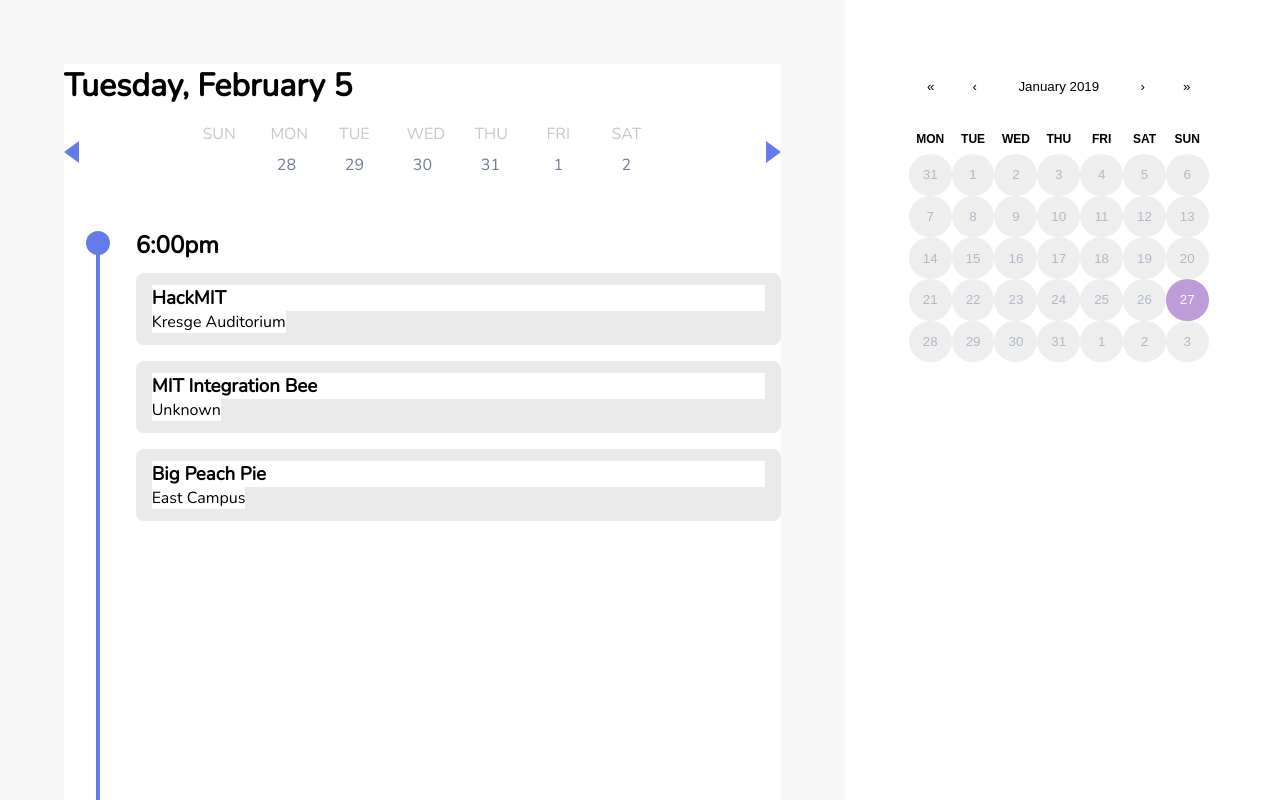
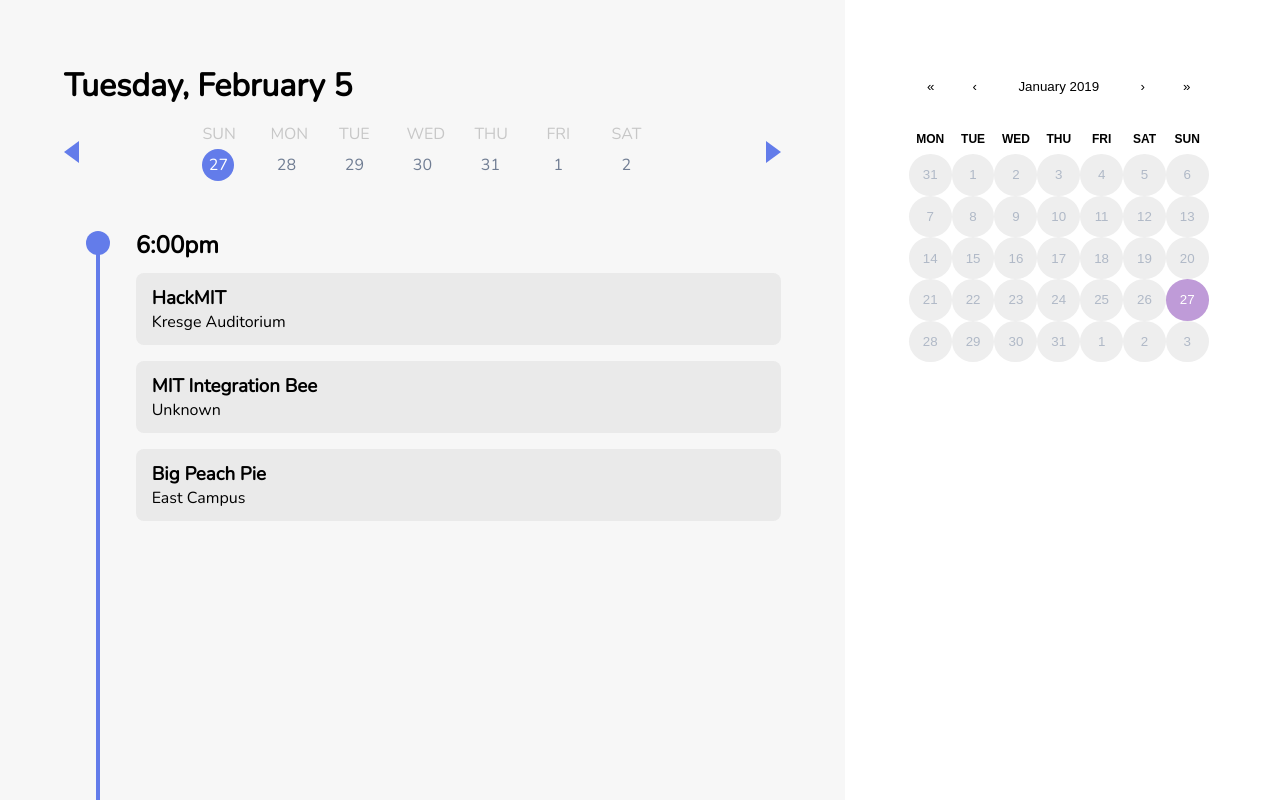
Before and after one commit to dormspam/frontend, a React (Create React App) app: page / in a window 1280 px wide. Shown: the top 800 px of the page. Built offline with nearby package versions, Linux system fonts and the light colour scheme.

Commit message:
minor bug

```diff
--- a/src/index.css
+++ b/src/index.css
@@ -1,6 +1,4 @@
 * {
-  background-color: #FFF;
-
   margin: 0;
   padding: 0;
 
```
